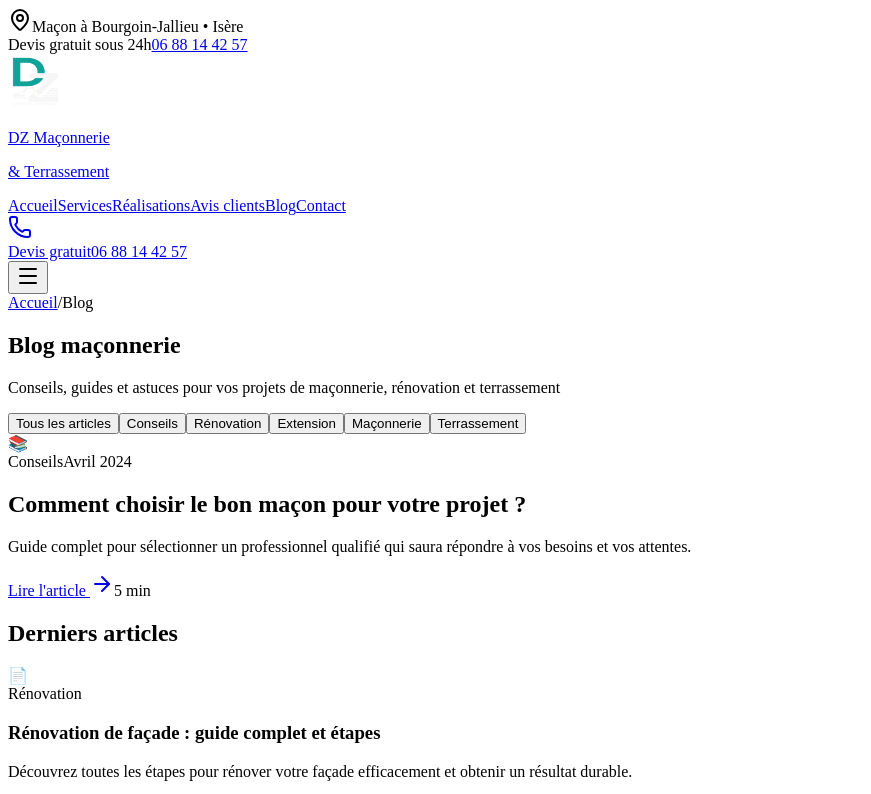
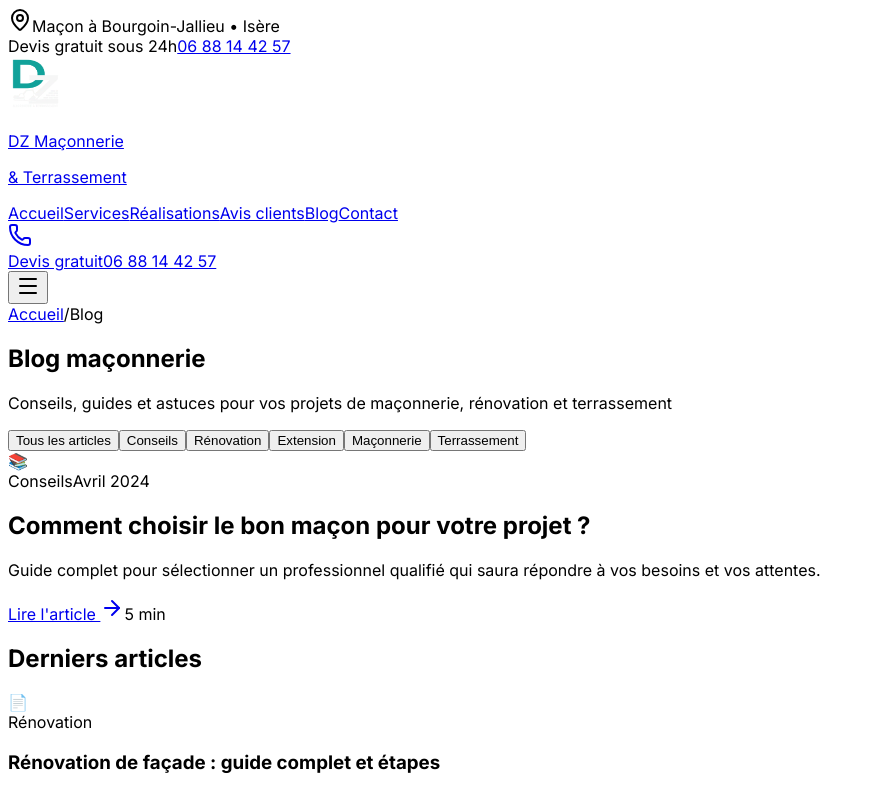
Before and after one commit to christophe-mabilon/dz-next.js, a Next.js app: page /blog in a window 1280 px wide. Shown: the top 794 px of the page, without its empty margins (0-871 px from the left). Built offline with nearby package versions, Linux system fonts and the light colour scheme.

Commit message:
fix layout

```diff
--- a/app/layout.tsx
+++ b/app/layout.tsx
@@ -109,7 +109,7 @@ export default function RootLayout({
         />
       </head>
 
-      <body className="{inter.className} bg-white text-gray-900 antialiased">
+     <body className={`${inter.className} bg-white text-gray-900 antialiased`}>
         <Header />
         <main className="min-h-screen">{children}</main>
         <Footer />
```
